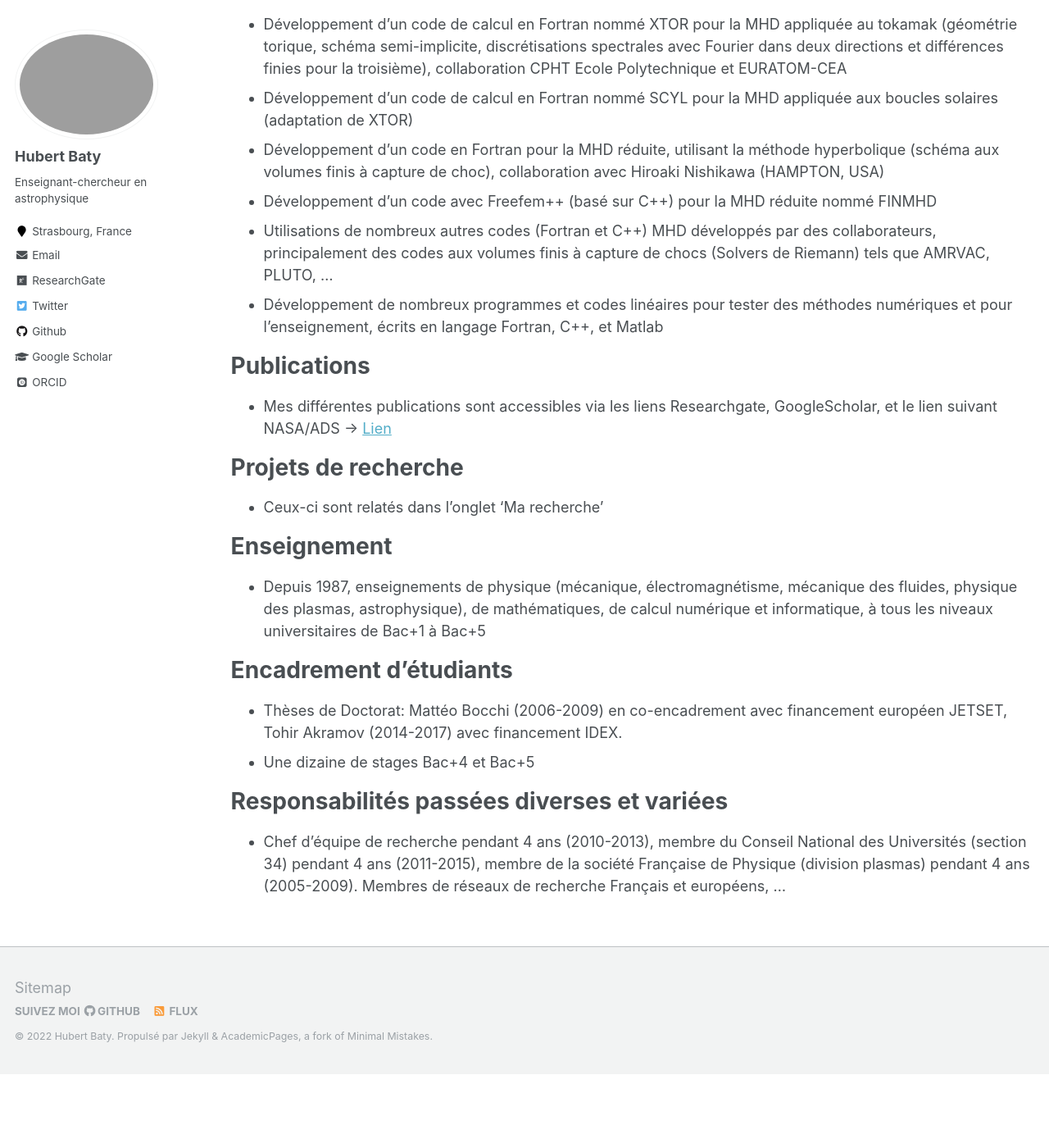
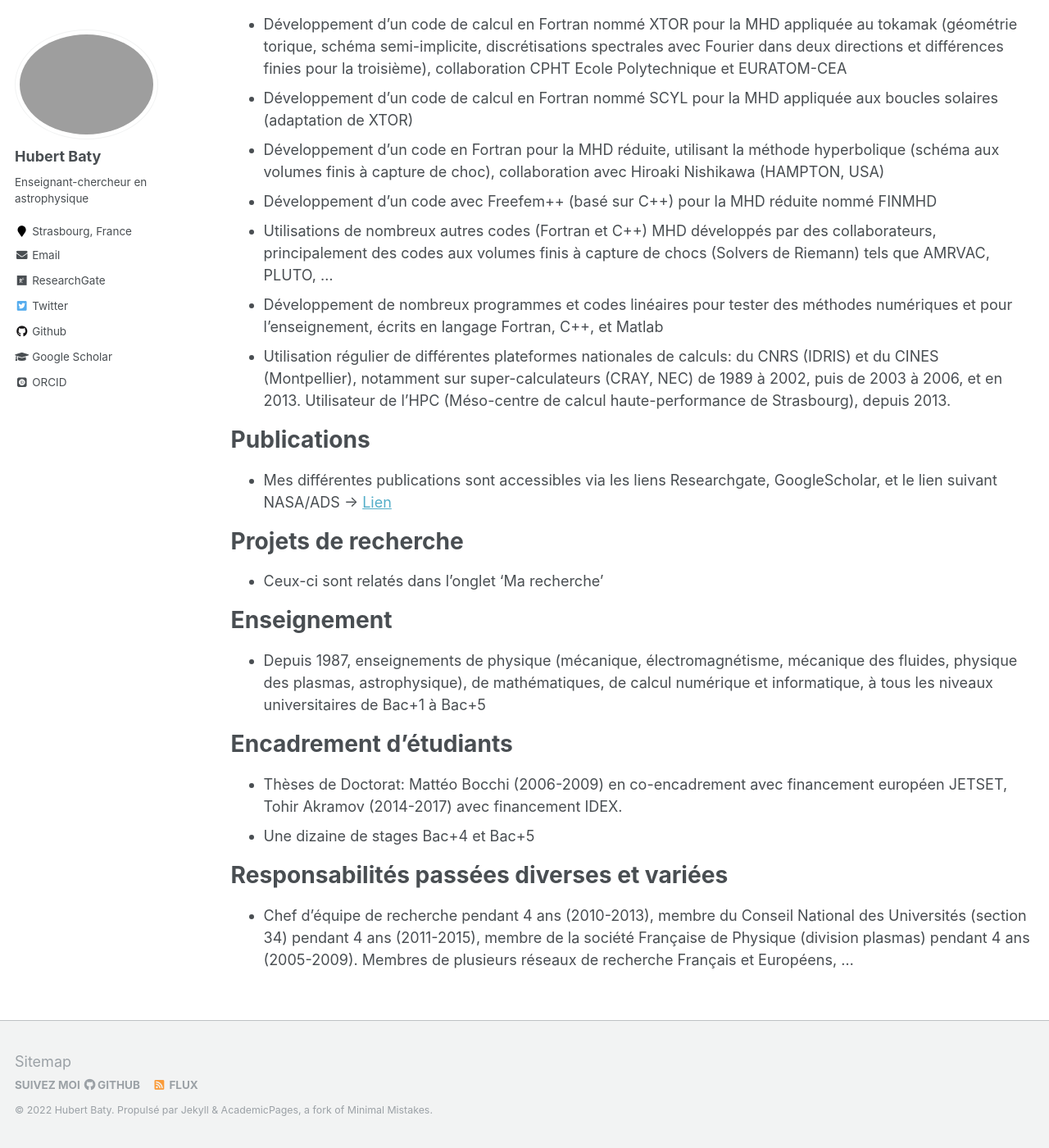
Before and after one commit to hubertbaty/hubertbaty.github.io, a Jekyll site: the page built from _pages/cv.md, in a window 1280 px wide and 1400 px high, scrolled down 822 px. Shown: the whole window at 82% size. Built offline with Jekyll 4.4.1, drawn with Linux system fonts in a browser that asks for light colours; some web fonts are replaced; before the commit the page ends 2132 px from its top, so only the background shows below that.

Commit message:
Update cv.md

```diff
--- a/_pages/cv.md
+++ b/_pages/cv.md
@@ -40,6 +40,7 @@ dans deux directions et différences finies pour la troisième), collaboration C
 * Développement d'un code avec Freefem++ (basé sur C++) pour la MHD réduite nommé FINMHD
 * Utilisations de nombreux autres codes (Fortran et C++) MHD développés par des collaborateurs, principalement des codes aux volumes finis à capture de chocs (Solvers de Riemann) tels que AMRVAC, PLUTO, ...
 * Développement de nombreux programmes et codes linéaires pour tester des méthodes numériques et pour l'enseignement, écrits en langage Fortran, C++, et Matlab
+* Utilisation régulier de différentes plateformes nationales de calculs: du CNRS (IDRIS) et du CINES (Montpellier), notamment sur super-calculateurs (CRAY, NEC) de 1989 à 2002, puis de 2003 à 2006, et en 2013. Utilisateur de l’HPC (Méso-centre de calcul haute-performance de Strasbourg), depuis 2013.
 
 Publications
 ======
@@ -61,4 +62,4 @@ Encadrement d'étudiants
 
 Responsabilités passées diverses et variées
 ======
-* Chef d'équipe de recherche pendant 4 ans (2010-2013), membre du Conseil National des Universités (section 34) pendant 4 ans (2011-2015), membre de la société Française de Physique (division plasmas) pendant 4 ans (2005-2009). Membres de réseaux de recherche Français et européens, ...
+* Chef d'équipe de recherche pendant 4 ans (2010-2013), membre du Conseil National des Universités (section 34) pendant 4 ans (2011-2015), membre de la société Française de Physique (division plasmas) pendant 4 ans (2005-2009). Membres de plusieurs réseaux de recherche Français et Européens, ...
```
